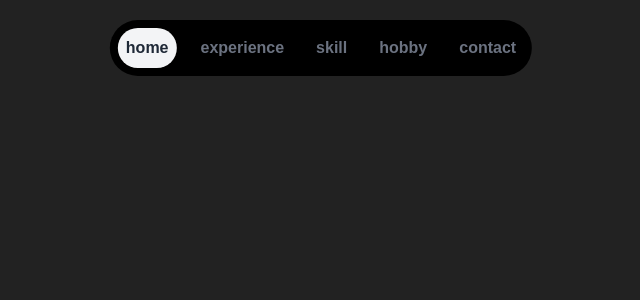
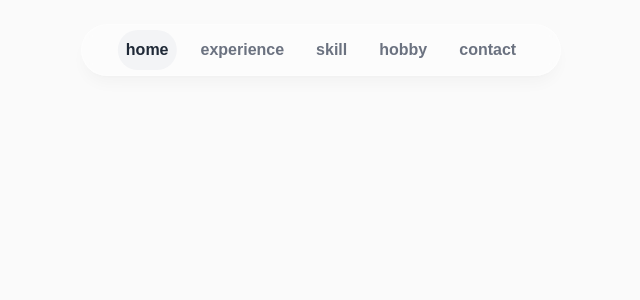
Before and after one commit to imddc/imddc-next-blog, a Next.js app: page / in a window 1280 px wide. Shown: the top 300 px of the page, without its empty margins (319-959 px from the left). Built offline with nearby package versions, Linux system fonts and the light colour scheme.

Commit message:
feat(header): header top and motion

```diff
--- a/app/page.tsx
+++ b/app/page.tsx
@@ -1,7 +1,7 @@
 'use client'
 
 import { clsx } from 'clsx'
-import { motion, type Variants } from 'framer-motion'
+import { motion } from 'framer-motion'
 import Link from 'next/link'
 import { useState } from 'react'
 
@@ -21,10 +21,12 @@ export default function RootPage() {
   return (
     <>
       <motion.div
-        className="fixed top-5 left-1/2 -translate-x-1/2 bg-black p-2 rounded-full"
+        className="fixed left-1/2 -translate-x-1/2 h-[4.5rem] w-full rounded-none border border-white border-opacity-40 bg-white bg-opacity-40
+        shadow-lg shadow-black/[0.03] backdrop-blur-[0.5rem] sm:top-6 sm:h-[3.25rem] sm:w-[30rem] sm:rounded-full dark:bg-gray-950 dark:border-black/40 dark:bg-opacity-75"
         initial={{ y: -100, x: '-50%', opacity: 0 }}
         animate={{ y: 0, x: '-50%', opacity: 1 }}
-      >
+      />
+      <nav className="flex fixed top-[0.8rem] left-1/2 h-12 -translate-x-1/2 py-2 sm:top-[1.9rem] sm:h-[initial] sm:py-0">
         <motion.ul className="flex items-center gap-4 text-gray-500">
           {links.map((link) => (
             <motion.li
@@ -35,6 +37,7 @@ export default function RootPage() {
               onClick={() => handleClickItem(link.name)}
             >
               <Link
+                href={link.hash}
                 className={clsx(
                   'relative p-2 z-999 font-bold hover:text-gray-200 transition',
                   {
@@ -42,12 +45,11 @@ export default function RootPage() {
                       activeSection === link.name
                   }
                 )}
-                href={link.hash}
-                onClick={() => setActiveSection(link.name)}
+                onClick={() => handleClickItem(link.name)}
               >
                 {link.name}
                 {activeSection === link.name && (
-                  <motion.span
+                  <motion.div
                     className="absolute inset-0 bg-gray-100 rounded-full -z-10"
                     layoutId="activeSection"
                     transition={{ type: 'spring', stiffness: 380, damping: 30 }}
@@ -57,7 +59,7 @@ export default function RootPage() {
             </motion.li>
           ))}
         </motion.ul>
-      </motion.div>
+      </nav>
     </>
   )
 }
--- a/styles/globals.css
+++ b/styles/globals.css
@@ -19,7 +19,8 @@ body {
 
   margin: 0;
   padding: 0;
-  background-color: var(--ash-black);
+  /* background-color: var(--a h-black); */
+  background-color: var(--white);
 }
 
 * {
```
